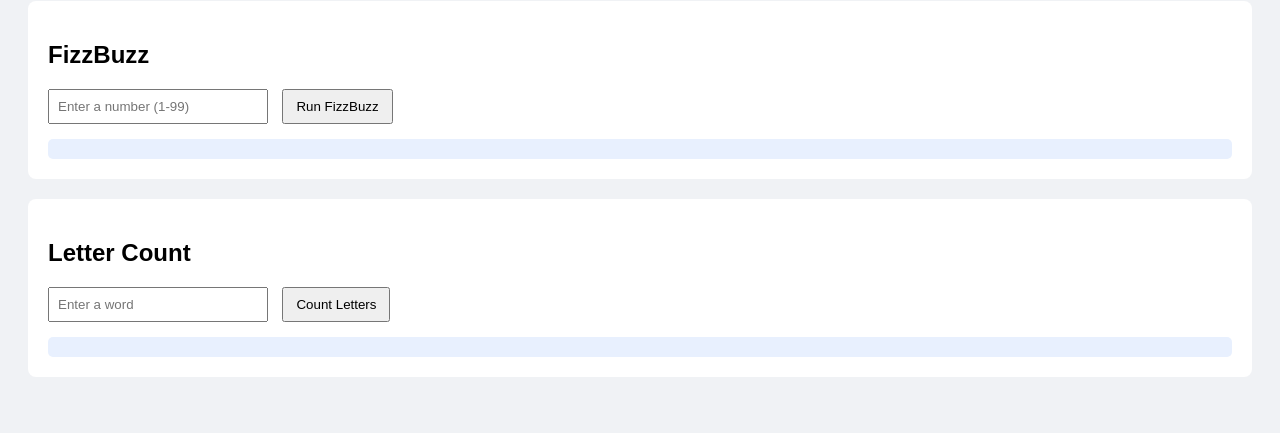
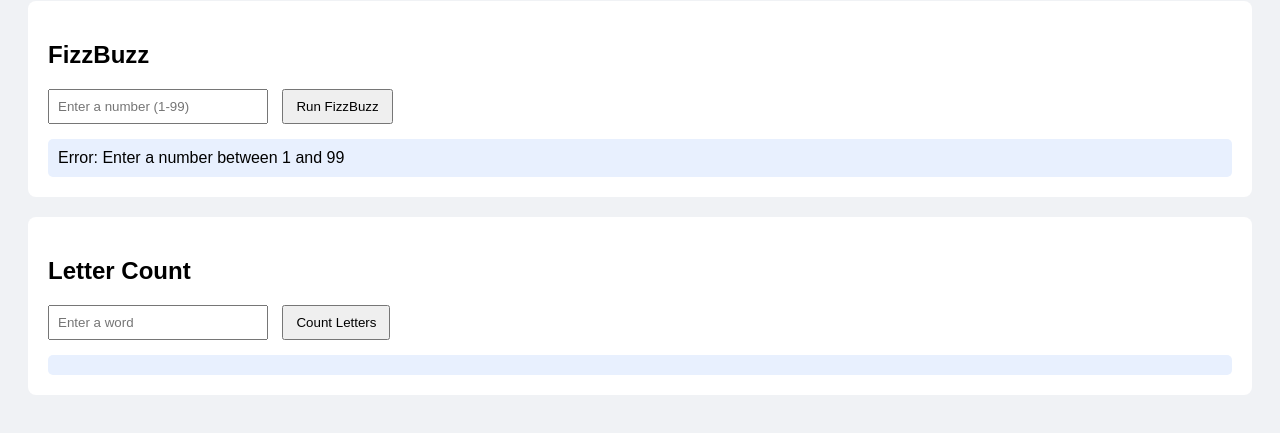
Before and after one commit to Elnazfz/mini-coding-challenges, a plain HTML site: page index.html in a window 1280 px wide. Both pictures are taken after a click on the button "Run FizzBuzz". Shown: the part 107-540 px from the top of the page. Drawn offline with Linux system fonts and the light colour scheme.

Commit message:
Update index.html

```diff
--- a/index.html
+++ b/index.html
@@ -31,7 +31,7 @@ button { padding: 8px 12px; cursor: pointer; }
 
 <script>
 function fizzBuzz(n) {
-  if (!Number.isInteger(n)  n < 1  n >= 100) {
+  if (!Number.isInteger(n)|| n < 1||  n >= 100) {
     return "Error: Enter a number between 1 and 99";
   }
 
```
